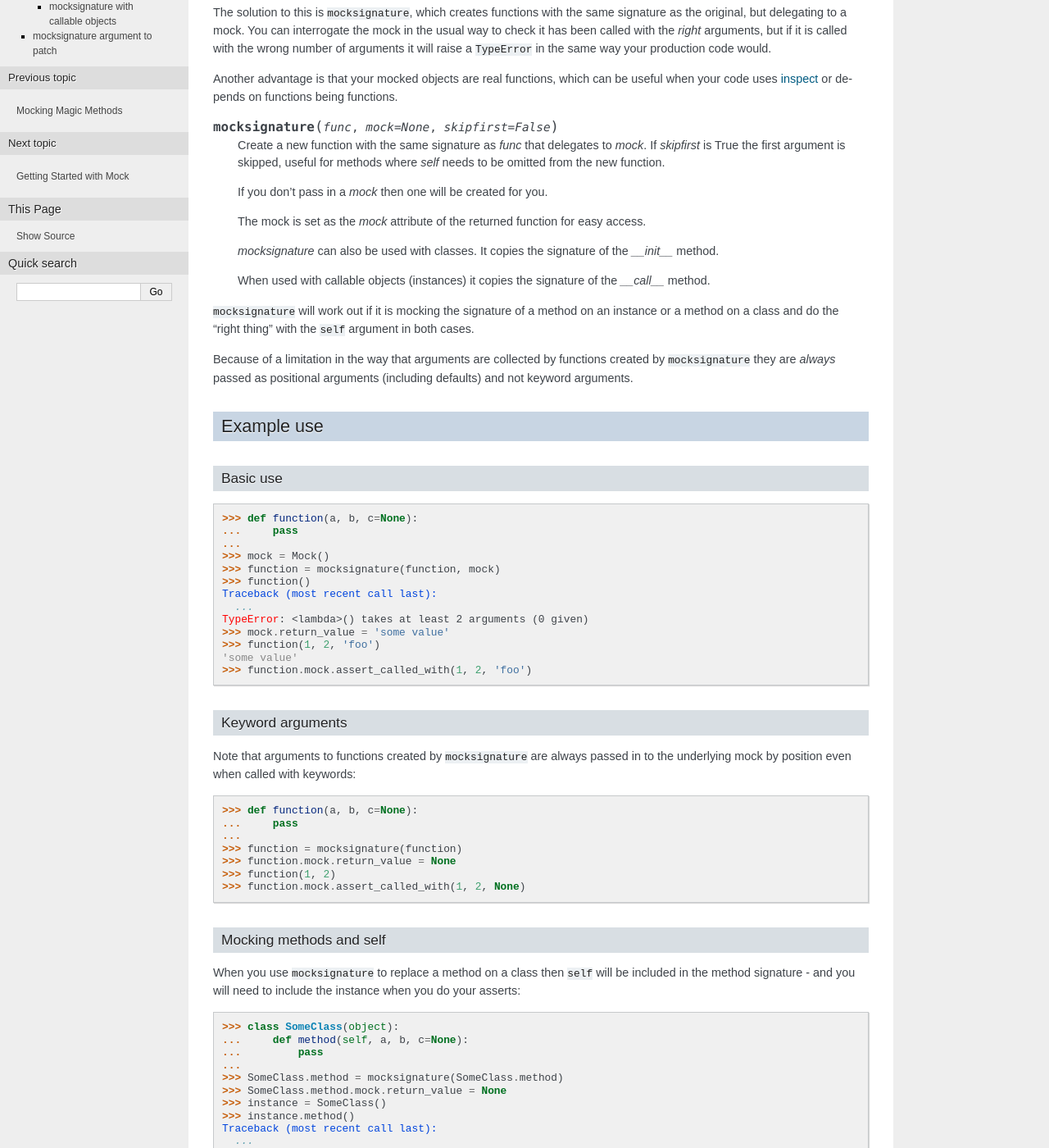
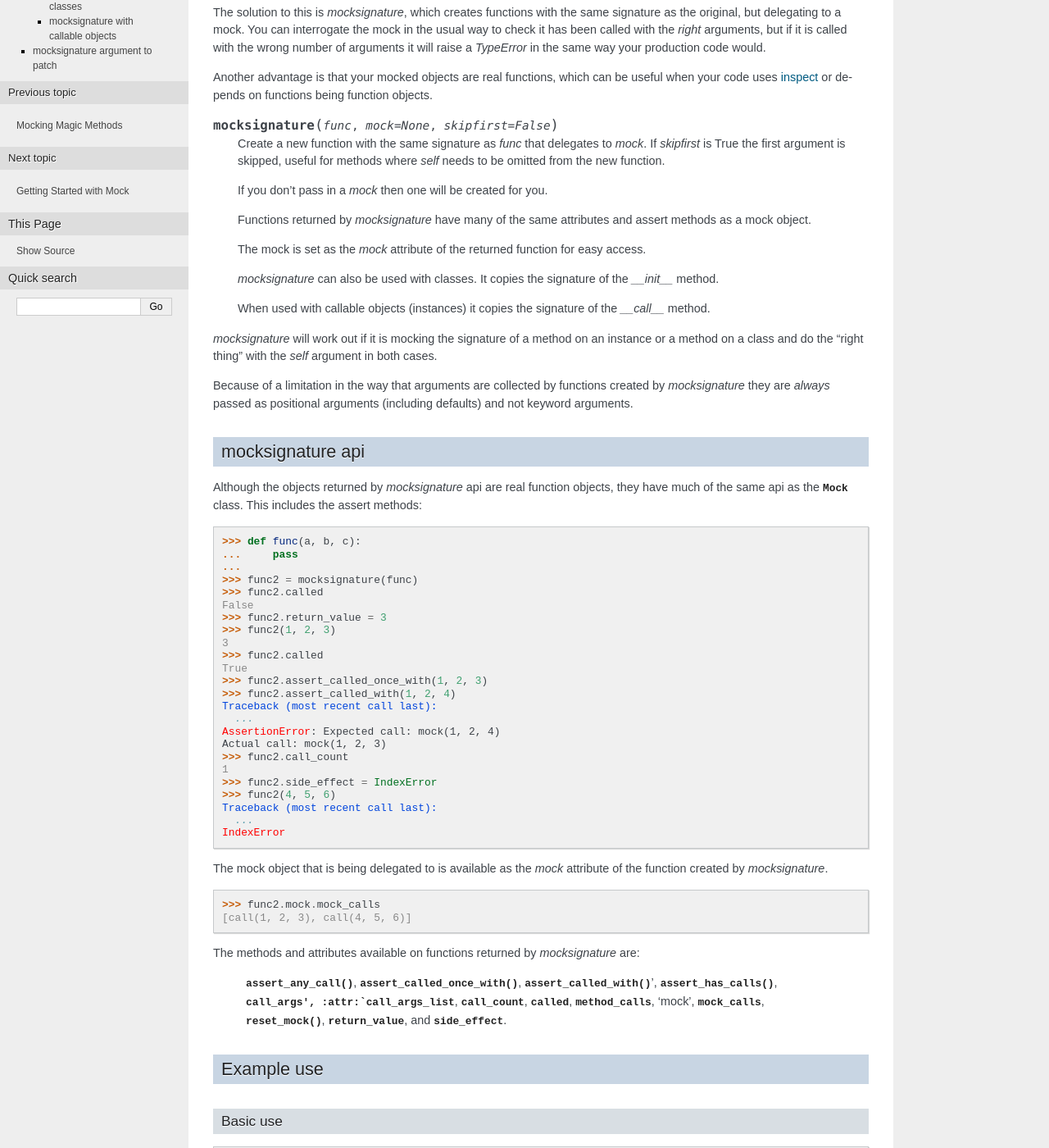
Before and after one commit to testing-cabal/mock, a Sphinx documentation site: the page built from docs/mocksignature.txt, in a window 1280 px wide and 1400 px high, scrolled down 254 px. Shown: the whole window at 82% size. Built offline with Sphinx 7.4.7, drawn with Linux system fonts in a browser that asks for light colours; some of the changed text lies outside the part shown.

Commit message:
Extended examples for mocksignature

```diff
--- a/docs/mocksignature.txt
+++ b/docs/mocksignature.txt
@@ -14,16 +14,16 @@ any way and you have to manually check that they were called correctly. If your
 code calls functions or methods with the wrong number of arguments then mocks
 don't complain.
 
-The solution to this is ``mocksignature``, which creates functions with the
+The solution to this is `mocksignature`, which creates functions with the
 same signature as the original, but delegating to a mock. You can interrogate
 the mock in the usual way to check it has been called with the *right*
 arguments, but if it is called with the wrong number of arguments it will
-raise a ``TypeError`` in the same way your production code would.
+raise a `TypeError` in the same way your production code would.
 
 Another advantage is that your mocked objects are real functions, which can
 be useful when your code uses
-`inspect <http://docs.python.org/library/inspect.html>`_ or depends on functions
-being functions.
+`inspect <http://docs.python.org/library/inspect.html>`_ or depends on
+functions being function objects.
 
 .. function:: mocksignature(func, mock=None, skipfirst=False)
 
@@ -32,6 +32,9 @@ being functions.
     for methods where `self` needs to be omitted from the new function.
 
     If you don't pass in a `mock` then one will be created for you.
+
+    Functions returned by `mocksignature` have many of the same attributes
+    and assert methods as a mock object.
 
     The mock is set as the `mock` attribute of the returned function for easy
     access.
@@ -42,13 +45,67 @@ being functions.
     When used with callable objects (instances) it copies the signature of the
     `__call__` method.
 
-``mocksignature`` will work out if it is mocking the signature of a method on
-an instance or a method on a class and do the "right thing" with the ``self``
+`mocksignature` will work out if it is mocking the signature of a method on
+an instance or a method on a class and do the "right thing" with the `self`
 argument in both cases.
 
 Because of a limitation in the way that arguments are collected by functions
-created by ``mocksignature`` they are *always* passed as positional arguments
+created by `mocksignature` they are *always* passed as positional arguments
 (including defaults) and not keyword arguments.
+
+
+mocksignature api
+-----------------
+
+Although the objects returned by `mocksignature` api are real function objects,
+they have much of the same api as the :class:`Mock` class. This includes the
+assert methods:
+
+.. doctest::
+
+    >>> def func(a, b, c):
+    ...     pass
+    ...
+    >>> func2 = mocksignature(func)
+    >>> func2.called
+    False
+    >>> func2.return_value = 3
+    >>> func2(1, 2, 3)
+    3
+    >>> func2.called
+    True
+    >>> func2.assert_called_once_with(1, 2, 3)
+    >>> func2.assert_called_with(1, 2, 4)
+    Traceback (most recent call last):
+      ...
+    AssertionError: Expected call: mock(1, 2, 4)
+    Actual call: mock(1, 2, 3)
+    >>> func2.call_count
+    1
+    >>> func2.side_effect = IndexError
+    >>> func2(4, 5, 6)
+    Traceback (most recent call last):
+      ...
+    IndexError
+
+The mock object that is being delegated to is available as the `mock` attribute
+of the function created by `mocksignature`.
+
+.. doctest::
+
+    >>> func2.mock.mock_calls
+    [call(1, 2, 3), call(4, 5, 6)]
+
+The methods and attributes available on functions returned by `mocksignature`
+are:
+
+    :meth:`~Mock.assert_any_call`, :meth:`~Mock.assert_called_once_with`,
+    :meth:`~Mock.assert_called_with`', :meth:`~Mock.assert_has_calls`,
+    :attr:`~Mock.call_args', :attr:`call_args_list`,
+    :attr:`call_count`, :attr:`called`, :attr:`method_calls`, 'mock',
+    :attr:`mock_calls`, :meth:`~Mock.reset_mock`, :attr:`return_value`, and
+    :attr:`side_effect`.
+
 
 Example use
 -----------
@@ -67,16 +124,16 @@ Basic use
     Traceback (most recent call last):
       ...
     TypeError: <lambda>() takes at least 2 arguments (0 given)
-    >>> mock.return_value = 'some value'
+    >>> function.return_value = 'some value'
     >>> function(1, 2, 'foo')
     'some value'
-    >>> function.mock.assert_called_with(1, 2, 'foo')
+    >>> function.assert_called_with(1, 2, 'foo')
 
 
 Keyword arguments
 ~~~~~~~~~~~~~~~~~
 
-Note that arguments to functions created by ``mocksignature`` are always passed
+Note that arguments to functions created by `mocksignature` are always passed
 in to the underlying mock by position even when called with keywords:
 
 .. doctest::
@@ -85,17 +142,21 @@ in to the underlying mock by position even when called with keywords:
     ...     pass
     ...
     >>> function = mocksignature(function)
-    >>> function.mock.return_value = None
+    >>> function.return_value = None
     >>> function(1, 2)
-    >>> function.mock.assert_called_with(1, 2, None)
+    >>> function.assert_called_with(1, 2, None)
 
 
 Mocking methods and self
 ~~~~~~~~~~~~~~~~~~~~~~~~
 
-When you use ``mocksignature`` to replace a method on a class then ``self``
+When you use `mocksignature` to replace a method on a class then `self`
 will be included in the method signature - and you will need to include
-the instance when you do your asserts:
+the instance when you do your asserts.
+
+As a curious factor of the way Python (2) wraps methods fetched from a class,
+we can *get* the `return_value` from a function set on a class, but we can't
+set it. We have to do this through the exposed `mock` attribute instead:
 
 .. doctest::
 
@@ -111,9 +172,10 @@ the instance when you do your asserts:
       ...
     TypeError: <lambda>() takes at least 4 arguments (1 given)
     >>> instance.method(1, 2, 3)
-    >>> instance.method.mock.assert_called_with(instance, 1, 2, 3)
+    >>> instance.method.assert_called_with(instance, 1, 2, 3)
 
-When you use ``mocksignature`` on instance methods ``self`` isn't included:
+When you use `mocksignature` on instance methods `self` isn't included (and we
+can set the `return_value` etc directly):
 
 .. doctest::
 
@@ -152,6 +214,7 @@ method.
 Because the object returned by `mocksignature` is a function rather than a
 `Mock` you lose the other capabilities of `Mock`, like dynamic attribute
 creation.
+
 
 mocksignature with callable objects
 ~~~~~~~~~~~~~~~~~~~~~~~~~~~~~~~~~~~
@@ -168,20 +231,17 @@ When used with a callable object `mocksignature` copies the signature of the
     >>> something = Something()
     >>> mock_something = mocksignature(something)
     >>> result = mock_something(10, 9)
-    >>> mock_something.mock.assert_called_with(10, 9)
+    >>> mock_something.assert_called_with(10, 9)
     >>> mock_something()
     Traceback (most recent call last):
       ...
     TypeError: <lambda>() takes at least 2 arguments (0 given)
 
-Because the object returned by `mocksignature` is a function rather than a
-`Mock` you lose the other capabilities of `Mock`, like dynamic attribute
-creation.
 
 mocksignature argument to patch
 -------------------------------
 
-``mocksignature`` is available as a keyword argument to :func:`patch` or
+`mocksignature` is available as a keyword argument to :func:`patch` or
 :func:`patch.object`. It can be used with functions / methods / classes and
 callable objects.
 
--- a/mock.py
+++ b/mock.py
@@ -313,6 +313,9 @@ def mocksignature(func, mock=None, skipfirst=False):
 
     The mock is set as the `mock` attribute of the returned function for easy
     access.
+
+    Functions returned by `mocksignature` have many of the same attributes
+    and assert methods as a mock object.
 
     `mocksignature` can also be used with classes. It copies the signature of
     the `__init__` method.
```
Also changed, not shown: other parts of docs/mocksignature.txt (+4 -4 lines).
